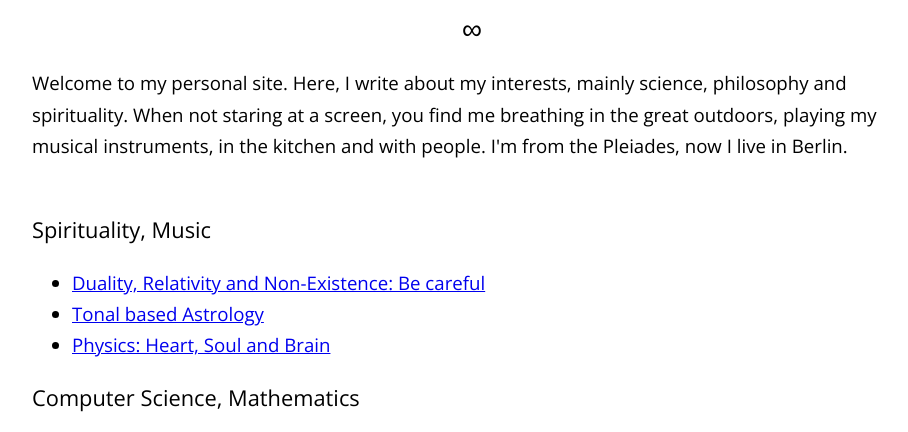
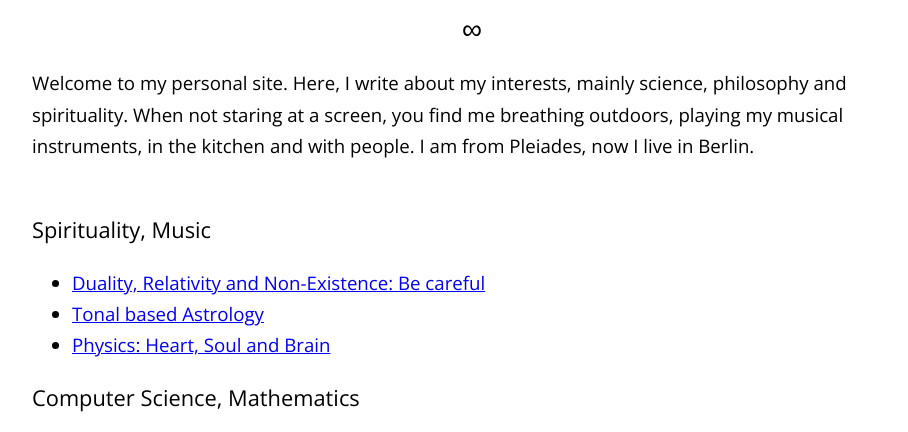
Before and after one commit to bogdanski/bogdanski.github.io, a plain HTML site: page index.html in a window 1280 px wide. Shown: the part 310-742 px from the top of the page, without its empty margins (168-1076 px from the left). Drawn offline with nearby package versions, Linux system fonts and the light colour scheme.

Commit message:
cchhrrrr

```diff
--- a/index.html
+++ b/index.html
@@ -35,7 +35,7 @@
 
   <h2 class="text-center">&infin;</h2>
 
-  Welcome to my personal site. Here, I write about my interests, mainly science, philosophy and spirituality. When not staring at a screen, you find me breathing in the great outdoors, playing my musical instruments, in the kitchen and with people. I'm from the Pleiades, now I live in Berlin.
+  Welcome to my personal site. Here, I write about my interests, mainly science, philosophy and spirituality. When not staring at a screen, you find me breathing outdoors, playing my musical instruments, in the kitchen and with people. I am from Pleiades, now I live in Berlin.
 
   <br><br>
 
```
